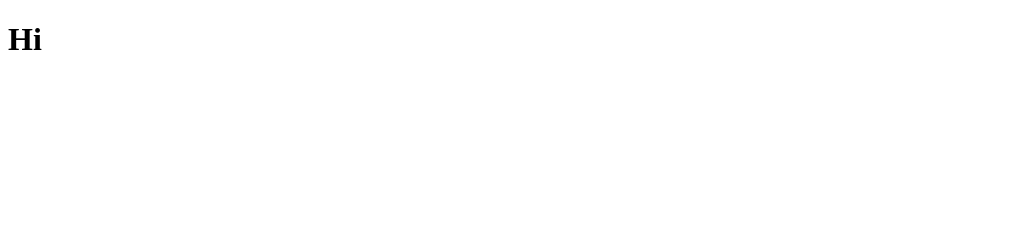
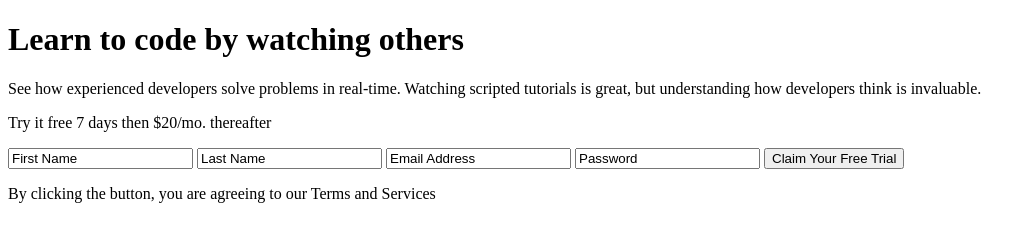
Before and after one commit to vikrambenipal/intro-form-component, a plain HTML site: page index.html in a window 1280 px wide. Shown: the whole page, without its empty margins (0-1036 px from the left). Drawn offline with Linux system fonts and the light colour scheme.

Commit message:
basic html layout complete

```diff
--- a/index.html
+++ b/index.html
@@ -6,10 +6,29 @@
 
   <link rel="icon" type="image/png" sizes="32x32" href="./images/favicon-32x32.png">
   <link rel="stylesheet" href="style.css">
+  <script src="form.js"></script>
   <title>Frontend Mentor | Intro component with sign up form</title>
 
 </head>
 <body>
-  <h1>Hi</h1>
+  <div class="app-container">
+    <div class=content-container>
+      <h1>Learn to code by watching others</h1>
+      <p>See how experienced developers solve problems in real-time.
+        Watching scripted tutorials is great, but understanding
+        how developers think is invaluable.</p>
+    </div>
+    <div class="form-container">
+      <form>
+        <p>Try it free 7 days then $20/mo. thereafter</p>
+        <input type="text" value="First Name">
+        <input type="text" value="Last Name">
+        <input type="text" value="Email Address">
+        <input type="text" value="Password">
+        <input type="submit" value="Claim Your Free Trial">
+        <p>By clicking the button, you are agreeing to our Terms and Services</p>
+      </form>
+    </div>
+  </div>
 </body>
 </html>
```
Also changed, not shown: form.js (added).
